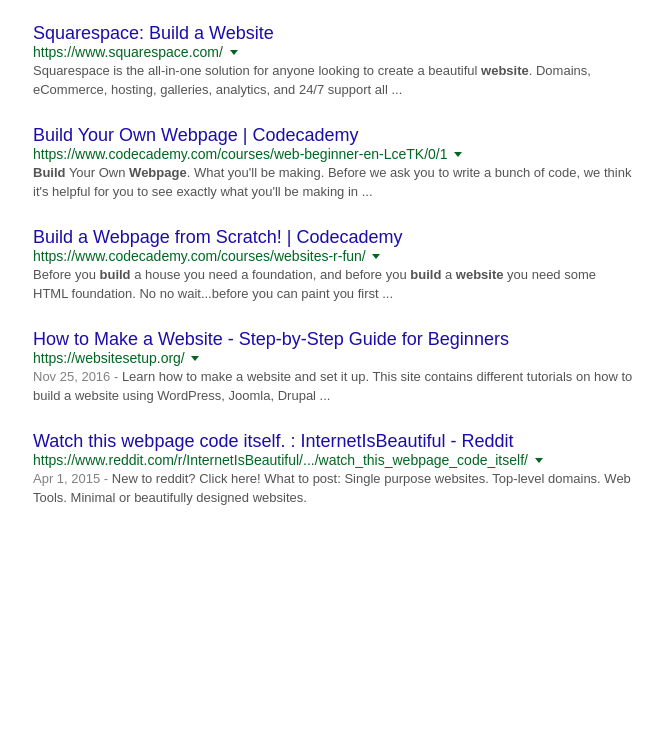
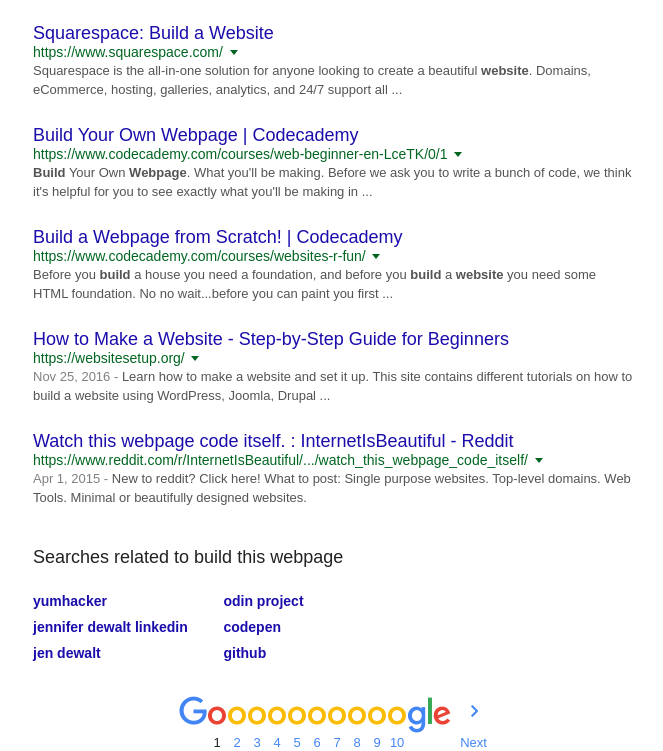
Before and after one commit to szpakk/google-homepage, a plain HTML site: page index.html in a window 1280 px wide. Shown: the part 663-1414 px from the top of the page, without its empty margins (129-792 px from the left). Before the commit the page ends 1196 px from the top, so only its background shows below. Drawn offline with Linux system fonts and the light colour scheme.

Commit message:
Complete middle portion of the page (search results + search nav)

```diff
--- a/index.html
+++ b/index.html
@@ -143,6 +143,41 @@
 				<p class="description"><span class="date">Apr 1, 2015 - </span>New to reddit? Click here! What to post: Single purpose websites. Top-level domains. Web Tools. Minimal or beautifully designed websites.</p>
 			</div>
 		</div>
+		<div class="search-related">
+			<h2 class="related-header">Searches related to build this webpage</h2>
+			<div class="related-links">
+				<div class="related-col">
+					<p><a class="related-link" href="https://www.google.com/search?biw=1855&bih=564&q=yumhacker&sa=X&ved=0ahUKEwj8jaeHkvTTAhXDlCwKHRnGAnIQ1QIIWygA">yumhacker</a></p>
+					<p><a class="related-link" href="https://www.google.com/search?biw=1855&bih=564&q=jennifer+dewalt+linkedin&sa=X&ved=0ahUKEwj8jaeHkvTTAhXDlCwKHRnGAnIQ1QIIXCgB">jennifer dewalt linkedin</a></p>
+					<p><a class="related-link" href="https://www.google.com/search?biw=1855&bih=564&q=jen+dewalt&sa=X&ved=0ahUKEwj8jaeHkvTTAhXDlCwKHRnGAnIQ1QIIXSgC">jen dewalt</a></p>
+				</div>
+				<div class="related-col">
+					<p><a class="related-link" href="https://www.google.com/search?biw=1855&bih=564&q=odin+project&sa=X&ved=0ahUKEwj8jaeHkvTTAhXDlCwKHRnGAnIQ1QIIXigD">odin project</a></p>
+					<p><a class="related-link" href="https://www.google.com/search?biw=1855&bih=564&q=codepen&sa=X&ved=0ahUKEwj8jaeHkvTTAhXDlCwKHRnGAnIQ1QIIYCgF">codepen</a></p>
+					<p><a class="related-link" href="https://www.google.com/search?biw=1855&bih=564&q=github&sa=X&ved=0ahUKEwj8jaeHkvTTAhXDlCwKHRnGAnIQ1QIIYSgG">github</a></p>
+				</div>
+			</div>
+		</div>
+		<div class="google-nav">
+			<table>
+				<tbody>
+					<tr>
+						<td><span class="nav-goog nav-1st"></span></td>
+						<td><span class="nav-goog nav-cur"></span>1</td>
+						<td><a href="#"><span class="nav-goog nav-mid"></span>2</a></td>
+						<td><a href="#"><span class="nav-goog nav-mid"></span>3</a></td>
+						<td><a href="#"><span class="nav-goog nav-mid"></span>4</a></td>
+						<td><a href="#"><span class="nav-goog nav-mid"></span>5</a></td>
+						<td><a href="#"><span class="nav-goog nav-mid"></span>6</a></td>
+						<td><a href="#"><span class="nav-goog nav-mid"></span>7</a></td>
+						<td><a href="#"><span class="nav-goog nav-mid"></span>8</a></td>
+						<td><a href="#"><span class="nav-goog nav-mid"></span>9</a></td>
+						<td><a href="#"><span class="nav-goog nav-mid"></span>10</a></td>
+						<td><a href="#"><span class="nav-goog nav-end"></span><span class="link-end">Next</span></a></td>
+					</tr>
+				</tbody>
+			</table>
+		</div>
 	</div>
 </body>
 </html>
--- a/styles/style.css
+++ b/styles/style.css
@@ -285,3 +285,110 @@
 	position: relative;
 	top: 10px;
 }
+
+.search-related {
+	margin-top: 40px;
+	margin-bottom: 28px;
+	color: #222;
+}
+
+.related-header {
+	padding-bottom: 20px;
+}
+
+.related-col {
+	display: inline-block;
+	line-height: 20px;
+	font-size: 14px;
+	font-weight: bold;
+}
+
+.related-link {
+	padding: 3px 32px 3px 0;
+	text-decoration: none;
+	color: #1a0dab;
+	display: block;
+}
+
+.related-link:hover {
+	text-decoration: underline;
+}
+
+.related-link:visited {
+	color: #609;
+}
+
+.google-nav {
+	position: relative;
+	left: -16px;
+	width: 632px;
+	height: 55px;
+}
+
+.nav-goog {
+	background: url(../images/nav.png) no-repeat;
+	width: 20px;
+	height: 40px;
+	display: block;
+}
+
+.nav-1st {
+	width: 28px;
+	background-position: -24px 0;
+}
+
+.nav-cur {
+	background-position: -53px 0;
+}
+
+.nav-mid {
+	background-position: -74px 0;
+
+}
+
+.nav-end {
+	background-position: -96px 0;
+	width: 71px;
+}
+
+.link-end {
+	margin-left: 53px;
+}
+
+table {
+	text-align: left;
+	border-collapse: collapse;
+	margin: 30px auto 30px;
+}
+
+tbody {
+	display: table-row-group;
+	vertical-align: middle;
+}
+
+tr {
+	vertical-align: top;
+}
+
+td {
+	vertical-align: top;
+	text-align: center;
+	padding: 0;
+	color: rgba(0,0,0,0.87);
+}
+
+td a {
+	display: block;
+	color: #4285f4;
+	text-decoration: none;
+}
+
+td a:hover {
+	text-decoration: underline;
+	cursor: pointer;
+}
+
+td a:visited {
+	color: #4285f4;
+	text-decoration: none;
+}
```
Also changed, not shown: images/nav.png (added).
